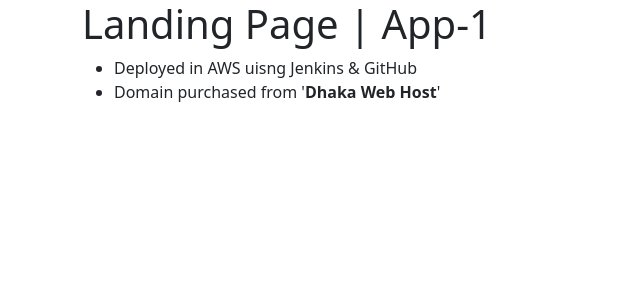
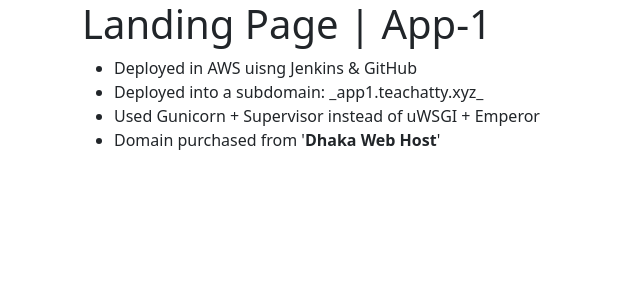
Before and after one commit to Ashraf840/Jenkins-Pipeline, a Django app: page / in a window 1280 px wide. Shown: the top 300 px of the page, without its empty margins (0-640 px from the left). Run offline with Django 4.2, Linux system fonts and the light colour scheme.

Commit message:
Initiating Gunicorn setup

```diff
--- a/templates/homeApp/home.html
+++ b/templates/homeApp/home.html
@@ -7,6 +7,8 @@
 <h1>Landing Page | App-1</h1>
 <ul>
     <li>Deployed in AWS uisng Jenkins & GitHub</li>
+    <li>Deployed into a subdomain: _app1.teachatty.xyz_</li>
+    <li>Used Gunicorn + Supervisor instead of uWSGI + Emperor</li>
     <li>Domain purchased from '<b>Dhaka Web Host</b>'</li>
 </ul>
 {% endblock %}
```
Also changed, not shown: 5 other files.
